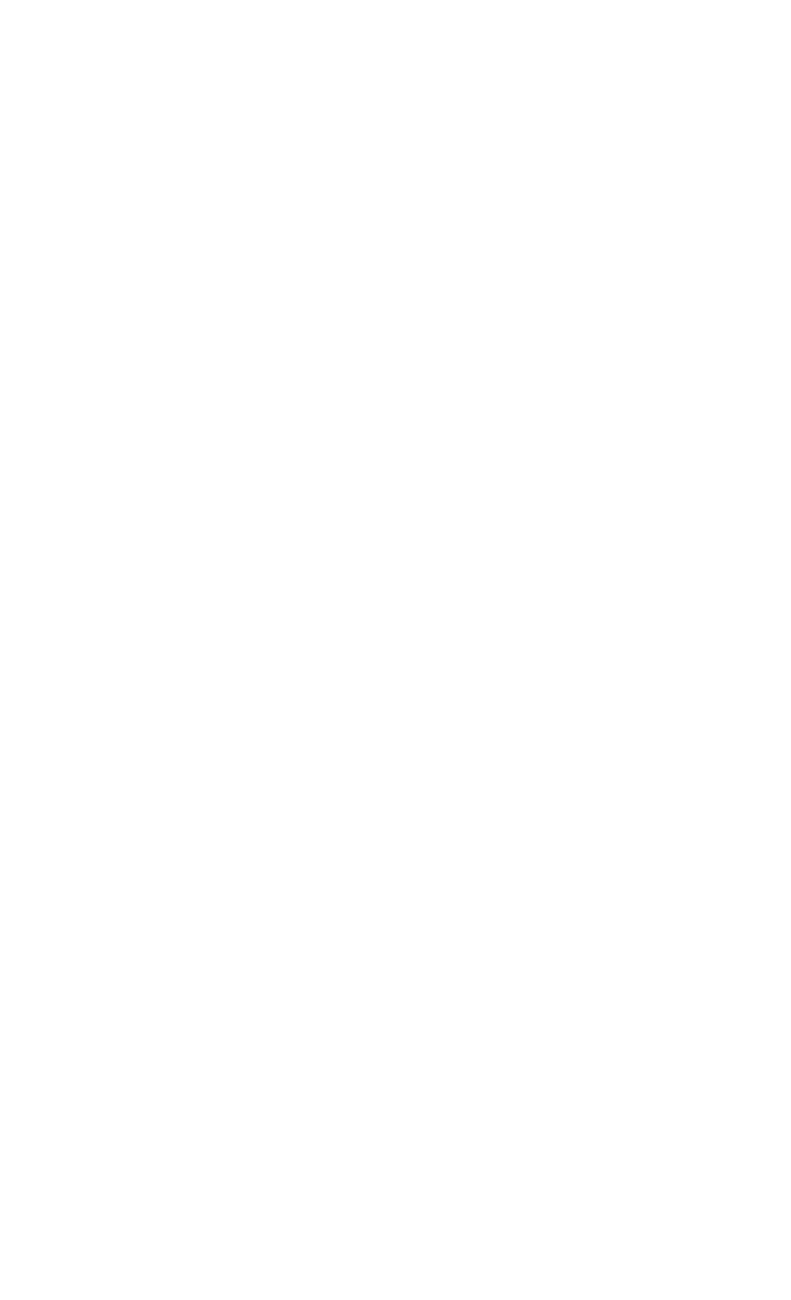
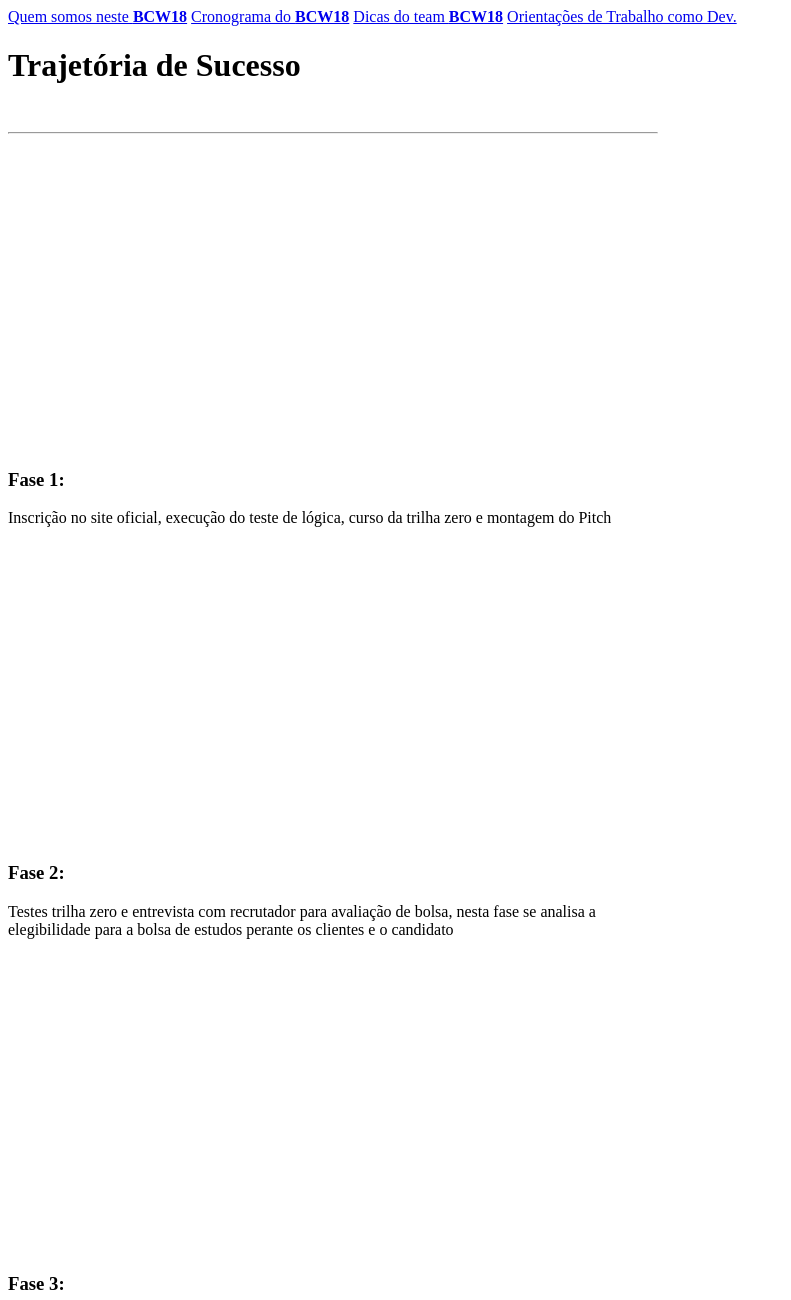
Before and after one commit to jminervino/joaoPcw18, a plain HTML site: page index.html in a window 1280 px wide. Shown: the top 1300 px of the page, without its empty margins (0-791 px from the left). Before the commit the page ends 800 px from the top, so only its background shows below. Drawn offline with Linux system fonts and the light colour scheme.

Commit message:
Estrutura base da pagina da index

```diff
--- a/index.html
+++ b/index.html
@@ -4,9 +4,41 @@
     <meta charset="UTF-8">
     <meta http-equiv="X-UA-Compatible" content="IE=edge">
     <meta name="viewport" content="width=device-width, initial-scale=1.0">
+    <link rel="stylesheet" href="./css/style.css">
+    <script src="./js/action.js"></script>
     <title>Document</title>
 </head>
+
 <body>
+    <header>
+        <nav>
+            <a href="#somos">Quem somos neste <strong>BCW18</strong></a>
+            <a href="#cronograma">Cronograma do <strong>BCW18</strong></a>
+            <a href="#dicas">Dicas do team <strong>BCW18</strong></a>
+            <a href="#trabalho">Orientações de Trabalho como Dev.</a>
+        </nav>
+    </header>
+    <main>
+        <div style="width: 650px;">
+            <h1>Trajetória de Sucesso</h1>
+            <br>
+            <hr>
+            <p id="somos" style="height: 300px;">
+                <h3><strong>Fase 1:</strong></h3> Inscrição no site oficial, execução do teste de lógica,
+                curso da trilha zero e montagem do Pitch
+            </p>
+            <p id="cronograma" style="height: 300px;">
+                <h3><strong>Fase 2:</strong></h3> Testes trilha zero e entrevista com recrutador para avaliação de bolsa,
+                nesta fase se analisa a elegibilidade para a bolsa de estudos perante os clientes e o candidato
+            </p>
+            <p id="dicas" style="height: 300px">
+                <h3><strong>Fase 3:</strong></h3> Organização e chamada para dinamica de grupo,
+                onde é colocada em teste, as skills em grupo e habilidades individuais dos alunos
+            </p>
+        </div>
+    </main>
+    <footer>
 
+    </footer>
 </body>
 </html>
```
